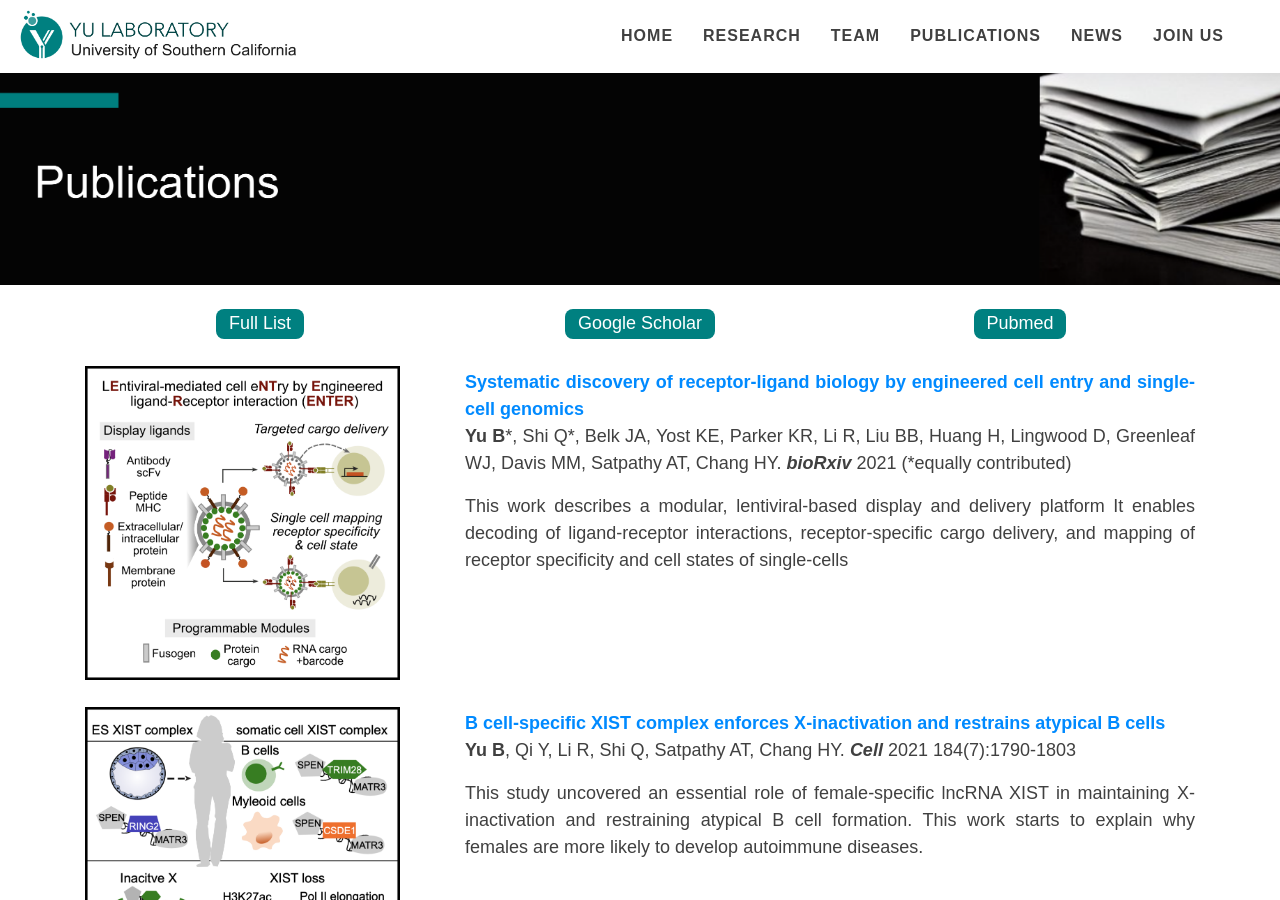
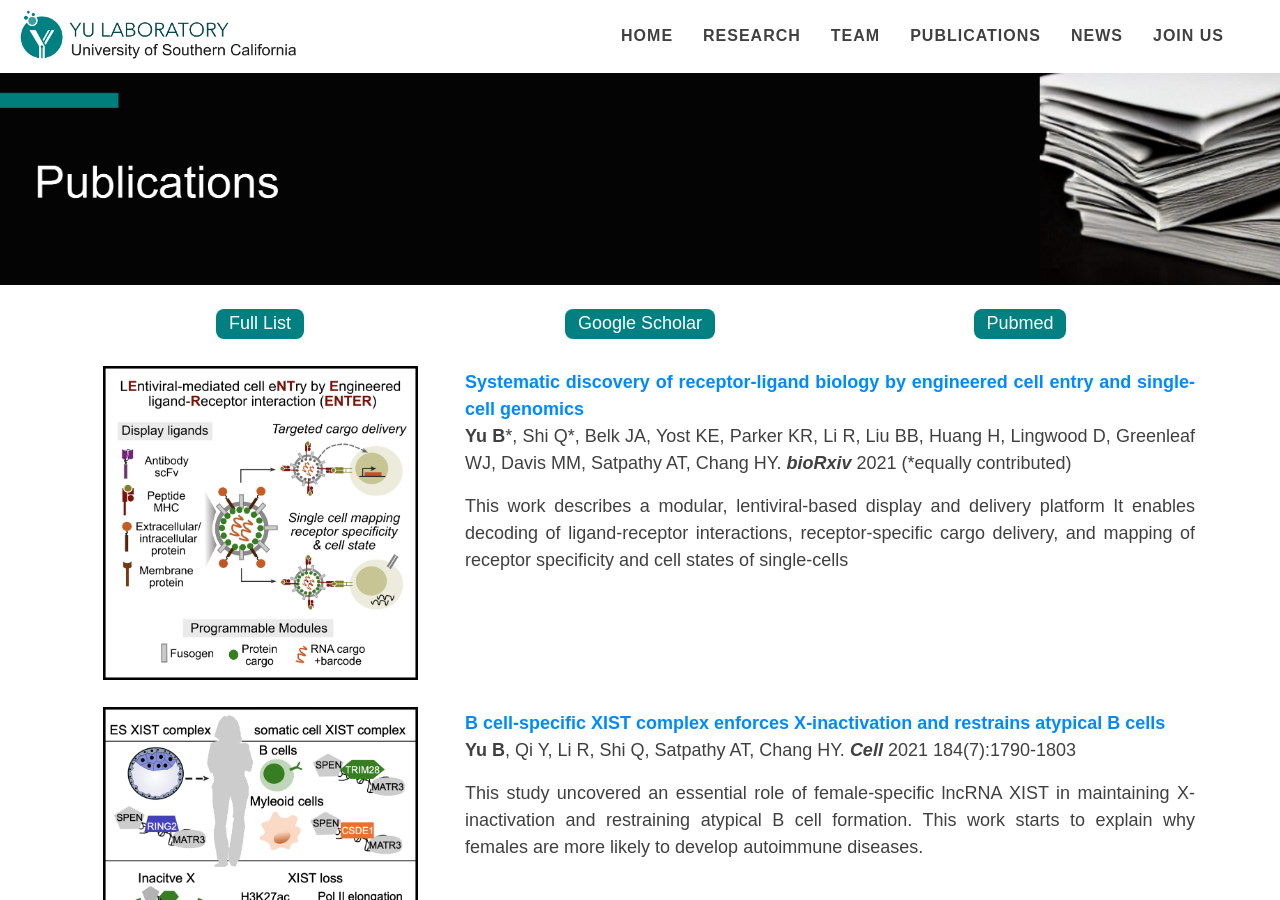
Before and after one commit to bingfeiyu-lab/bingfeiyu-lab.github.io, a Jekyll site: the page built from publications.html, in a window 1280 px wide and 900 px high. Built offline with Jekyll 4.4.1, drawn with Linux system fonts in a browser that asks for light colours; nearby versions of some CDN libraries.

Commit message:
minor adjustment on image alignment

```diff
--- a/publications.html
+++ b/publications.html
@@ -36,7 +36,7 @@ header_img: "../img/publications.png"
     <div class="col-sm-4">
       <br>
       <img src="../img/publications/g1012.png"
-	   width="90%">
+	   width="90%" class="center">
     </div>
     <div class="col-sm-8">
       <p>
@@ -60,7 +60,7 @@ header_img: "../img/publications.png"
     <div class="col-sm-4">
       <br>
       <img src="../img/publications/g1122.png"
-	   width="90%">
+	   width="90%" class="center">
     </div>
     <div class="col-sm-8">
       <p>
@@ -83,7 +83,7 @@ header_img: "../img/publications.png"
     <div class="col-sm-4">
       <br>
       <img src="../img/publications/g1126.png"
-	   width="90%">
+	   width="90%" class="center">
     </div>
     <div class="col-sm-8">
       <p>
@@ -107,7 +107,7 @@ header_img: "../img/publications.png"
     <div class="col-sm-4">
       <br>
       <img src="../img/publications/g1130.png"
-	   width="90%">
+	   width="90%" class="center">
     </div>
     <div class="col-sm-8">
       <p>
```
Also changed, not shown: 1 other file.
